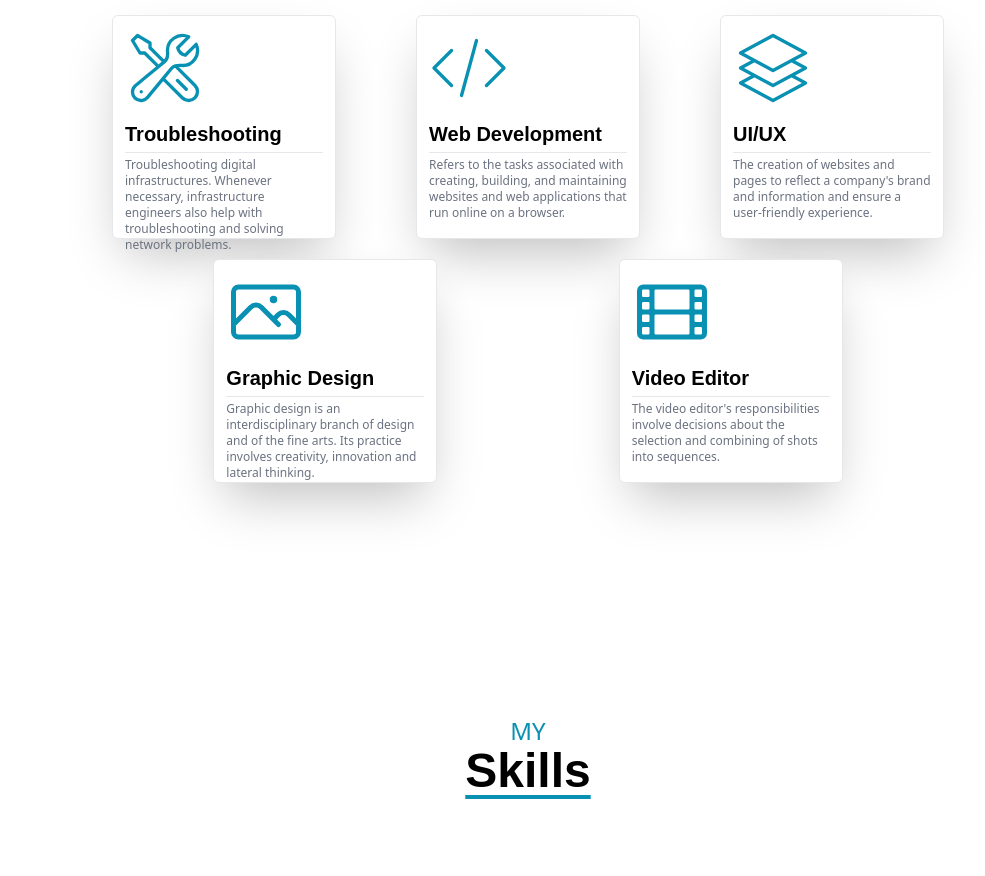
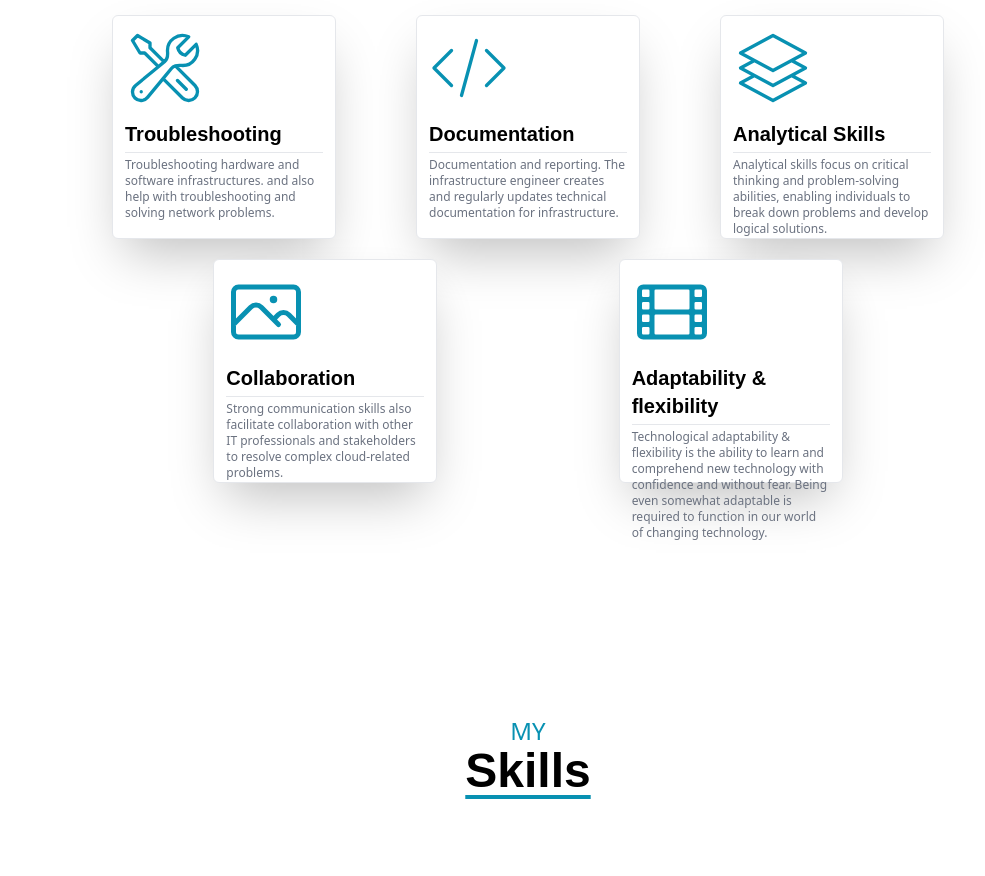
Before and after one commit to copcop22/landingpage-tailwind-css, a website: page public/index.html in a window 1280 px wide. Shown: the part 1797-2673 px from the top of the page, without its empty margins (112-1097 px from the left). Drawn offline with nearby package versions, Linux system fonts and the light colour scheme.

Commit message:
perubahan deskripsi pada halaman services

```diff
--- a/public/index.html
+++ b/public/index.html
@@ -270,8 +270,7 @@
                                 </svg>
                                 <h3 class="font-extrabold font-Montserrat text-black text-xl">Troubleshooting</h3>
                                 <hr class="h-px my-1 bg-gray-200 border-0 dark:bg-gray-700">
-                                <p class="text-xs text-gray-500">Troubleshooting digital infrastructures. Whenever necessary,
-                                    infrastructure engineers also help with troubleshooting and solving network problems.</p>
+                                <p class="text-xs text-gray-500">Troubleshooting hardware and software infrastructures. and also help with troubleshooting and solving network problems.</p>
                             </div>
 
                         </div>
@@ -286,11 +285,10 @@
                                         d="M17.25 6.75L22.5 12l-5.25 5.25m-10.5 0L1.5 12l5.25-5.25m7.5-3l-4.5 16.5" />
                                 </svg>
 
-                                <h3 class="font-extrabold font-Montserrat text-black text-xl">Web Development</h3>
+                                <h3 class="font-extrabold font-Montserrat text-black text-xl">Documentation</h3>
                                 <hr class="h-px my-1 bg-gray-200 border-0 dark:bg-gray-700">
-                                <p class="text-xs text-gray-500">Refers to the tasks associated with creating, building,
-                                    and
-                                    maintaining websites and web applications that run online on a browser.</p>
+                                <p class="text-xs text-gray-500">Documentation and reporting. The infrastructure engineer creates
+                                    and regularly updates technical documentation for infrastructure.</p>
                             </div>
 
                         </div>
@@ -305,11 +303,10 @@
                                         d="M6.429 9.75L2.25 12l4.179 2.25m0-4.5l5.571 3 5.571-3m-11.142 0L2.25 7.5 12 2.25l9.75 5.25-4.179 2.25m0 0L21.75 12l-4.179 2.25m0 0l4.179 2.25L12 21.75 2.25 16.5l4.179-2.25m11.142 0l-5.571 3-5.571-3" />
                                 </svg>
 
-                                <h3 class="font-extrabold font-Montserrat text-black text-xl">UI/UX</h3>
+                                <h3 class="font-extrabold font-Montserrat text-black text-xl">Analytical Skills</h3>
                                 <hr class="h-px my-1 bg-gray-200 border-0 dark:bg-gray-700">
-                                <p class="text-xs text-gray-500">The creation of websites and pages to reflect a
-                                    company's
-                                    brand and information and ensure a user-friendly experience.</p>
+                                <p class="text-xs text-gray-500">Analytical skills focus on critical thinking and problem-solving abilities,
+                                    enabling individuals to break down problems and develop logical solutions.</p>
                             </div>
 
                         </div>
@@ -327,11 +324,10 @@
                                 </svg>
 
 
-                                <h3 class="font-extrabold font-Montserrat text-black text-xl">Graphic Design</h3>
+                                <h3 class="font-extrabold font-Montserrat text-black text-xl">Collaboration</h3>
                                 <hr class="h-px my-1 bg-gray-200 border-0 dark:bg-gray-700">
-                                <p class="text-xs text-gray-500">Graphic design is an interdisciplinary branch of design
-                                    and of the fine arts. Its practice involves creativity, innovation and lateral
-                                    thinking.
+                                <p class="text-xs text-gray-500">Strong communication skills also facilitate collaboration with other
+                                    IT professionals and stakeholders to resolve complex cloud-related problems.
                                 </p>
                             </div>
 
@@ -348,11 +344,10 @@
                                 </svg>
 
 
-                                <h3 class="font-extrabold font-Montserrat text-black text-xl">Video Editor</h3>
+                                <h3 class="font-extrabold font-Montserrat text-black text-xl">Adaptability & flexibility</h3>
                                 <hr class="h-px my-1 bg-gray-200 border-0 dark:bg-gray-700">
-                                <p class="text-xs text-gray-500">The video editor's responsibilities involve decisions
-                                    about
-                                    the selection and combining of shots into sequences.</p>
+                                <p class="text-xs text-gray-500">Technological adaptability & flexibility is the ability to learn and comprehend new technology with confidence and without fear.
+                                    Being even somewhat adaptable is required to function in our world of changing technology.</p>
                             </div>
 
                         </div>
```
